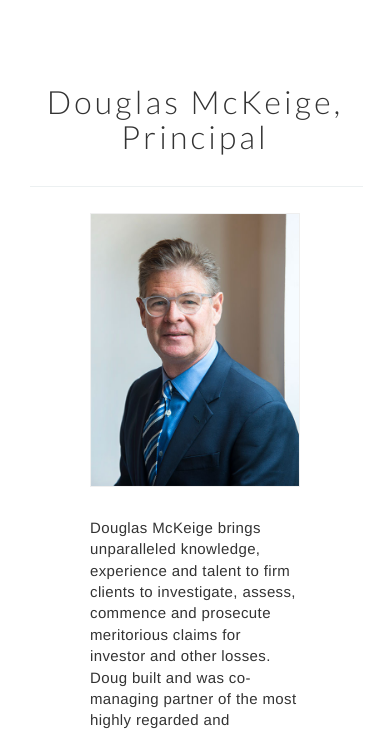
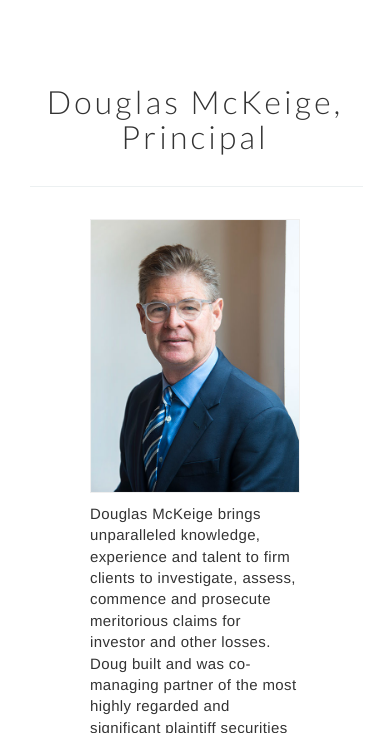
Before and after one commit to chexare/chexare.github.io, a PHP site: page /douglas.html in a window 390 px wide. Shown: the part 1836-2569 px from the top of the page. Run offline with PHP 8.4, Linux system fonts and the light colour scheme.

Commit message:
final content edits

```diff
--- a/css/main.css
+++ b/css/main.css
@@ -2957,7 +2957,12 @@
 
 
 		/* Off-Canvas Navigation */
-
+			.bio_pic{
+				margin: 10px auto;
+				display: block;
+				max-width: 226px;
+				border: 1px solid #efefef;
+			}
 			#page-wrapper {
 				-moz-backface-visibility: hidden;
 				-webkit-backface-visibility: hidden;
```
